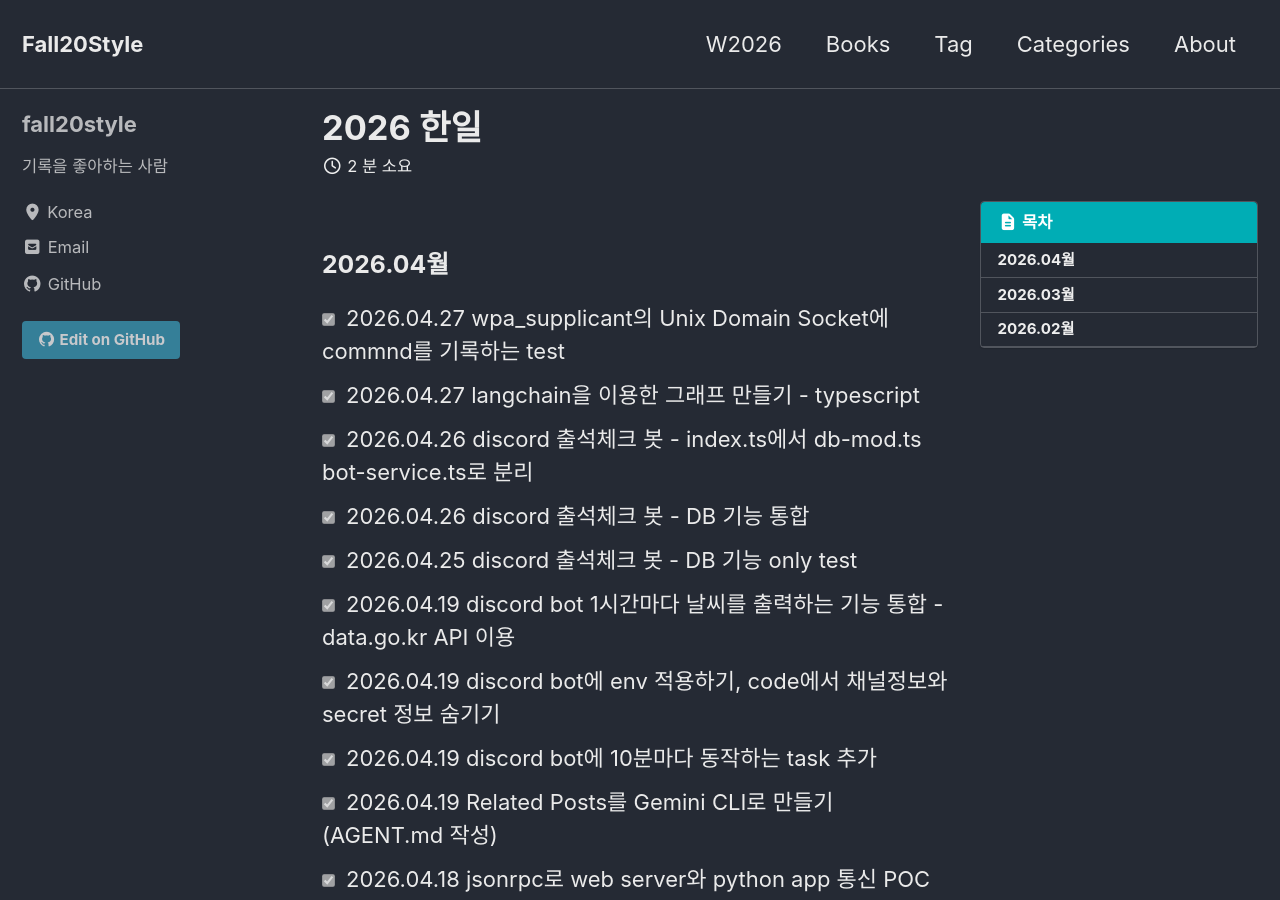
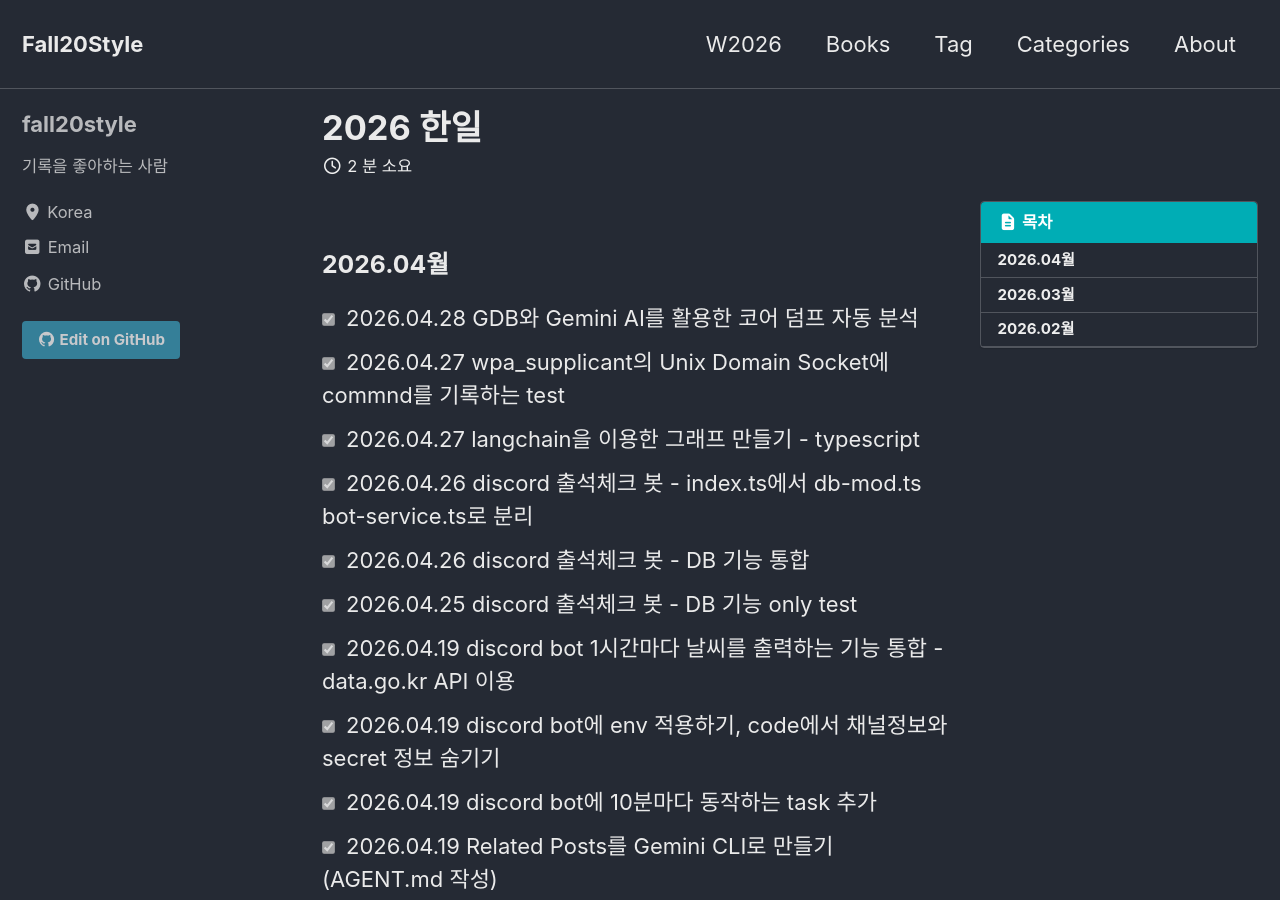
Before and after one commit to fall20style/fall20style.github.io, a Jekyll site: the page built from W2026.md, in a window 1280 px wide and 900 px high. Built offline with Jekyll 4.4.1, drawn with Linux system fonts in a browser that asks for light colours; cached includes are drawn as plain includes.

Commit message:
Update W2026.md

```diff
--- a/W2026.md
+++ b/W2026.md
@@ -12,6 +12,7 @@ description: desc가 여기에
 ---
 
 ### 2026.04월
+- [X] 2026.04.28 GDB와 Gemini AI를 활용한 코어 덤프 자동 분석
 - [X] 2026.04.27 wpa_supplicant의 Unix Domain Socket에 commnd를 기록하는 test
 - [X] 2026.04.27 langchain을 이용한 그래프 만들기 - typescript
 - [X] 2026.04.26 discord 출석체크 봇 - index.ts에서 db-mod.ts bot-service.ts로 분리
```
